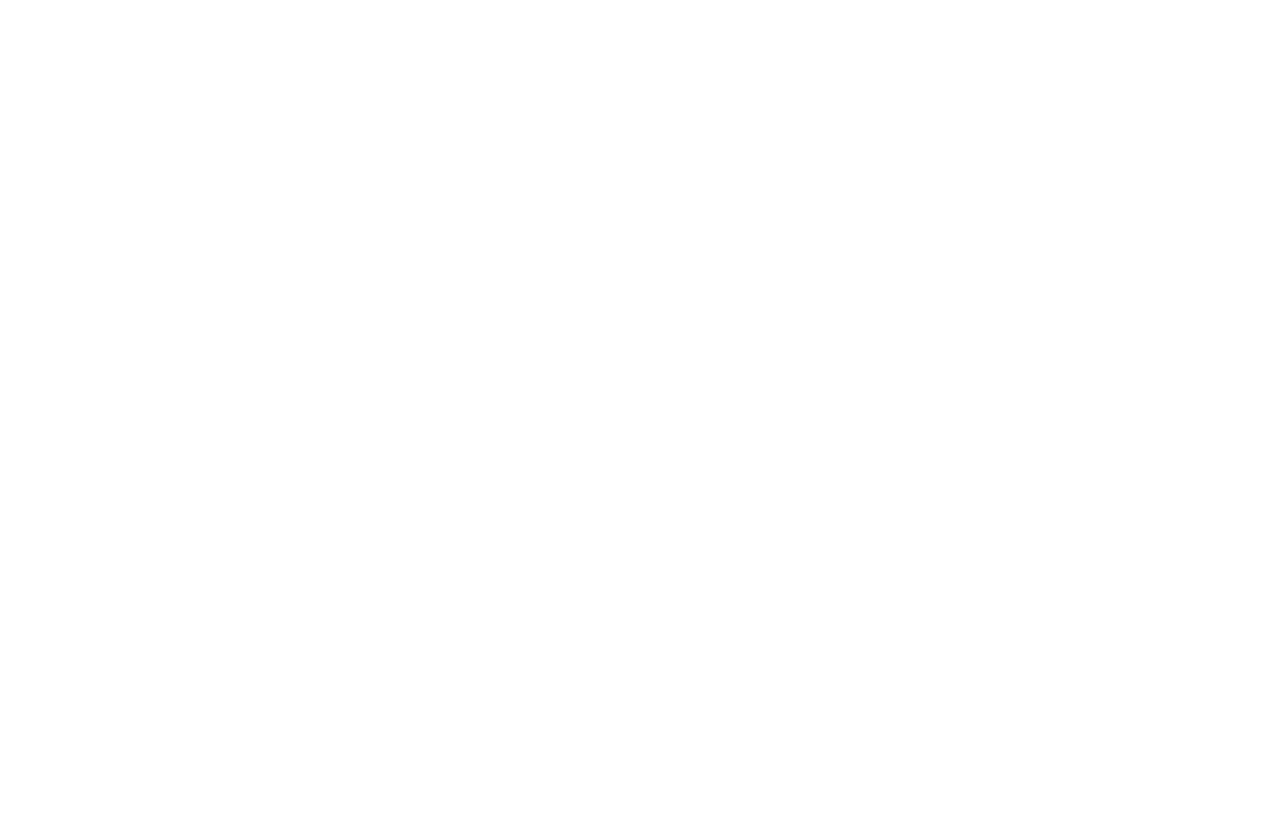
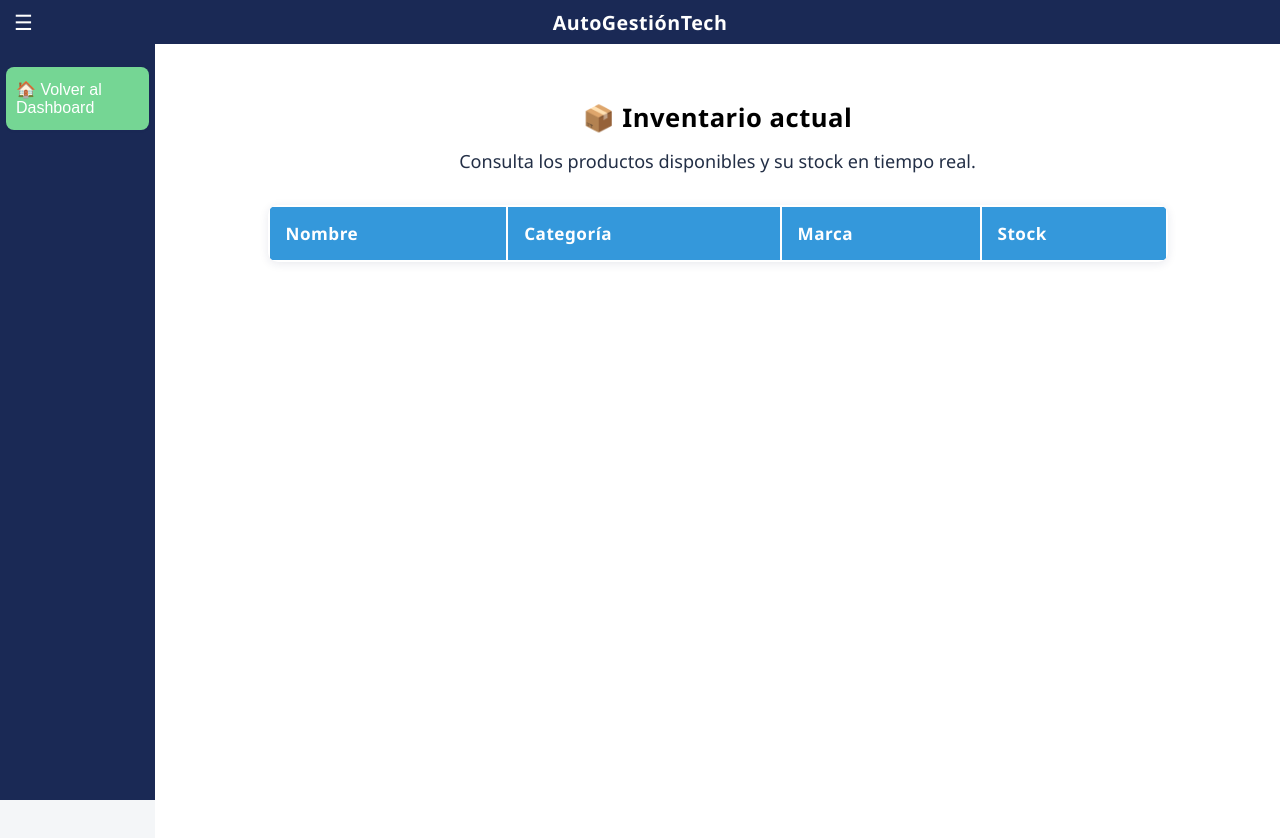
Before and after one commit to 13M2004/PROYECTO-FINAL-PROGRA-III, a plain HTML site: page Frontend/Dashboard-Roles/HTML/inventario.html in a window 1280 px wide. Before the commit the page ends 800 px from the top, so only its background shows below. Drawn offline with Linux system fonts and the light colour scheme; no server answers.

Commit message:
Progresando

```diff
--- a/Frontend/Dashboard-Roles/HTML/inventario.html
+++ b/Frontend/Dashboard-Roles/HTML/inventario.html
@@ -0,0 +1,55 @@
+<!DOCTYPE html>
+<html lang="es">
+<head>
+  <meta charset="UTF-8" />
+  <meta name="viewport" content="width=device-width, initial-scale=1.0"/>
+  <title>Inventario | AutoGestiónTech</title>
+  <link rel="stylesheet" href="../CSS/vendedor.css">
+</head>
+<body>
+  <!-- Barra superior -->
+  <div class="top-bar">
+    <div class="menu-toggle" onclick="toggleSidebar()">☰</div>
+    <div class="centered-title">AutoGestiónTech</div>
+  </div>
+
+  <!-- Sidebar solo con Volver -->
+  <div class="sidebar" id="sidebar">
+    <button onclick="window.location.href='../../HTML/dashboard.html?rol=vendedor'">🏠 Volver al Dashboard</button>
+  </div>
+
+  <!-- Contenido principal -->
+  <div class="content">
+    <h2>📦 Inventario actual</h2>
+    <p style="margin-top:-18px; margin-bottom:32px; font-size:1.13rem; color:#232f46; text-align:center;">
+      Consulta los productos disponibles y su stock en tiempo real.
+    </p>
+    <table>
+      <thead>
+        <tr>
+          <th>Nombre</th>
+          <th>Categoría</th>
+          <th>Marca</th>
+          <th>Stock</th>
+        </tr>
+      </thead>
+      <tbody id="tabla-inventario">
+        <!-- Aquí carga el JS -->
+      </tbody>
+    </table>
+  </div>
+
+  <!-- Firebase -->
+  <script src="https://www.gstatic.com/firebasejs/8.10.1/firebase-app.js"></script>
+  <script src="https://www.gstatic.com/firebasejs/8.10.1/firebase-firestore.js"></script>
+  <script src="../JS/firebaseConfig.js"></script>
+  <script src="../JS/inventario.js"></script>
+  <script>
+    // Mostrar/ocultar menú lateral
+    function toggleSidebar() {
+      document.querySelector(".sidebar").classList.toggle("hidden");
+      document.body.classList.toggle("collapsed");
+    }
+  </script>
+</body>
+</html>
```
Also changed, not shown: Frontend/HTML/dashboard.html (+2 -1 lines).
